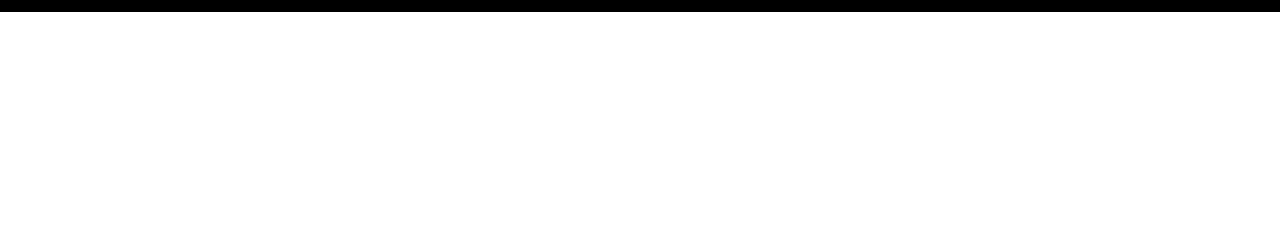
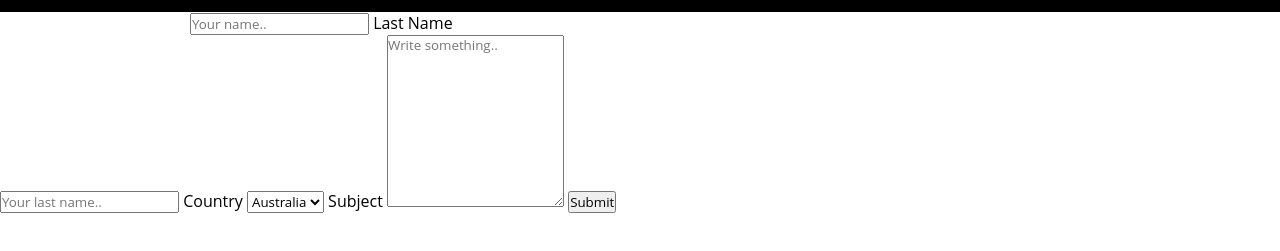
Before and after one commit to rahil0012/dayout, a plain HTML site: page index.html in a window 1280 px wide. Shown: the part 73-324 px from the top of the page. Drawn offline with nearby package versions, Linux system fonts and the light colour scheme.

Commit message:
Update index.html

```diff
--- a/index.html
+++ b/index.html
@@ -26,6 +26,23 @@
         </div>
     </header>
 
+        <input type="text" id="fname" name="firstname" placeholder="Your name..">
+        <label for="lname">Last Name</label>
+        <input type="text" id="lname" name="lastname" placeholder="Your last name..">
+        <label for="country">Country</label>
+        <select id="country" name="country">
+          <option value="australia">Australia</option>
+          <option value="canada">Canada</option>
+          <option value="usa">USA</option>
+        </select>
+        <label for="subject">Subject</label>
+        <textarea id="subject" name="subject" placeholder="Write something.." style="height:170px"></textarea>
+        <input type="submit" value="Submit">
+      </form>
+    </div>
+  </div>
+</div>
+
     <script type="text/javascript">
         $(".menu-toggle-btn").click(function () {
             $(this).toggleClass("fa-times");
```
